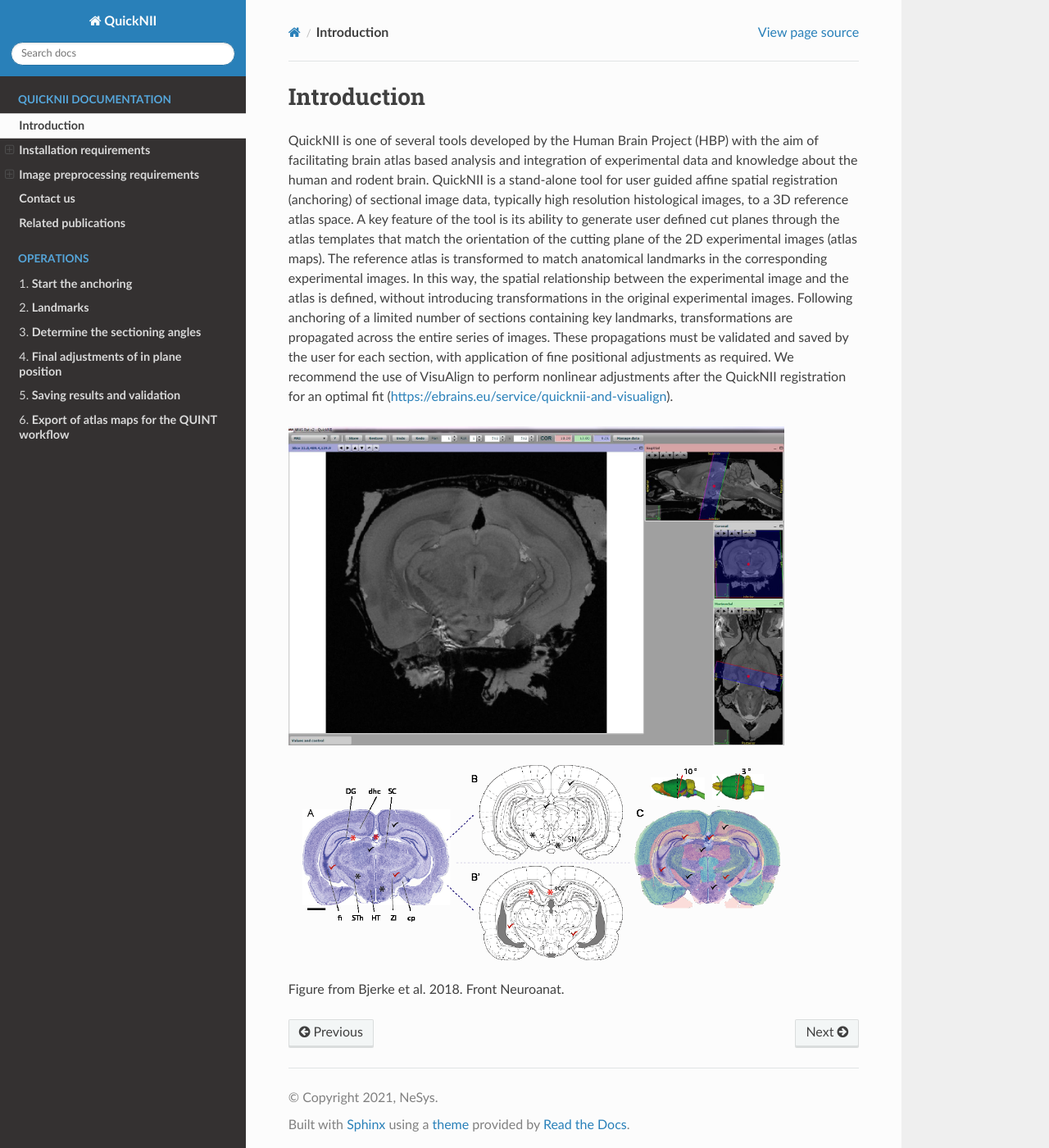
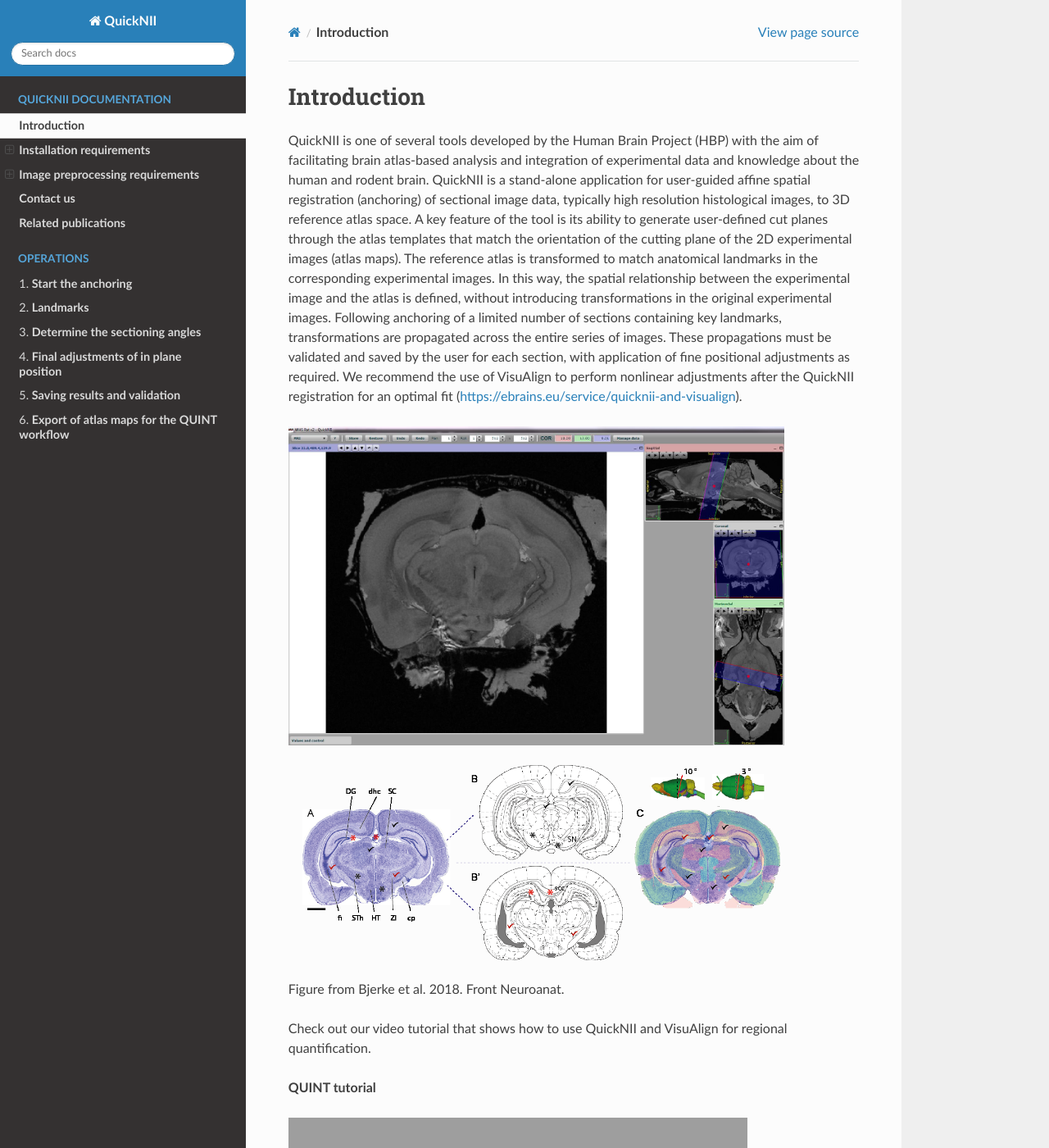
Before and after one commit to Tevemadar/QuickNII, a Sphinx documentation site: the page built from Docs/Introduction.rst, in a window 1280 px wide and 1400 px high. Shown: the whole window at 82% size. Built offline with Sphinx 7.4.7 and the Read the Docs theme 2.0.0, drawn with Linux system fonts in a browser that asks for light colours; grey boxes are pictures that could not be loaded.

Commit message:
Update Introduction.rst

```diff
--- a/Docs/Introduction.rst
+++ b/Docs/Introduction.rst
@@ -1,12 +1,12 @@
 **Introduction**
 -------------------
 QuickNII is one of several tools developed by the Human Brain Project
-(HBP) with the aim of facilitating brain atlas based analysis and
+(HBP) with the aim of facilitating brain atlas-based analysis and
 integration of experimental data and knowledge about the human and
-rodent brain. QuickNII is a stand-alone tool for user guided affine
+rodent brain. QuickNII is a stand-alone application for user-guided affine
 spatial registration (anchoring) of sectional image data, typically high
-resolution histological images, to a 3D reference atlas space. A key
-feature of the tool is its ability to generate user defined cut planes
+resolution histological images, to 3D reference atlas space. A key
+feature of the tool is its ability to generate user-defined cut planes
 through the atlas templates that match the orientation of the cutting
 plane of the 2D experimental images (atlas maps). The reference atlas is
 transformed to match anatomical landmarks in the corresponding
@@ -29,3 +29,11 @@
    :height: 2.48678in
 
 Figure from Bjerke et al. 2018. Front Neuroanat.
+
+Check out our video tutorial that shows how to use QuickNII and VisuAlign for regional quantification.
+
+**QUINT tutorial**
+
+.. raw:: html
+
+   <iframe width="560" height="315" src="https://www.youtube.com/embed/n-gQigcGMJ0" title="YouTube video player" frameborder="0" allow="accelerometer; autoplay; clipboard-write; encrypted-media; gyroscope; picture-in-picture" allowfullscreen></iframe>
```
